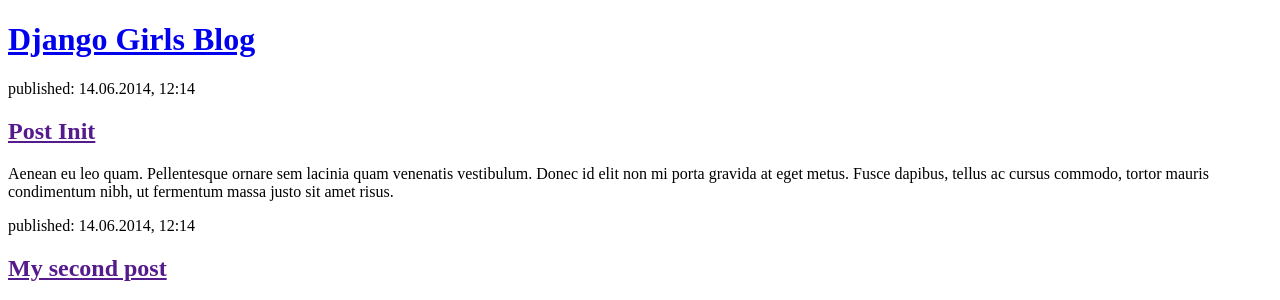
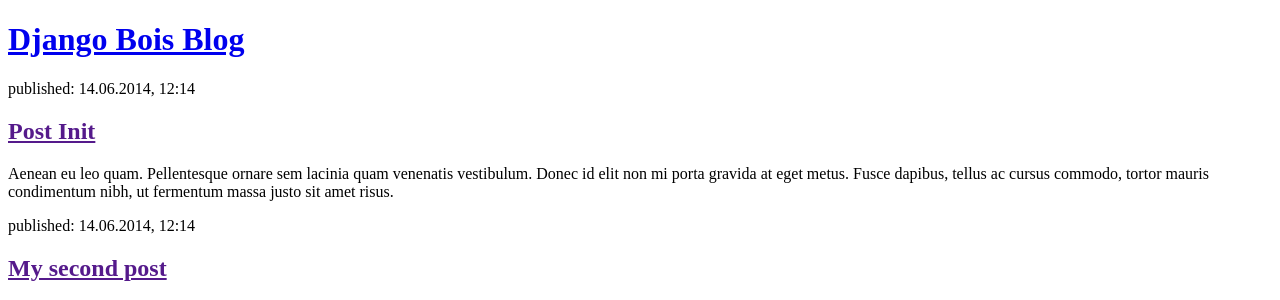
Before and after one commit to theotheobeats/djangobois, a Django app: page / in a window 1280 px wide. Shown: the top 300 px of the page. Run offline with Django 4.2, Linux system fonts and the light colour scheme.

Commit message:
dynamic data

```diff
--- a/blog/templates/blog/post_list.html
+++ b/blog/templates/blog/post_list.html
@@ -5,7 +5,7 @@
 	</head>
 	<body>
 		<header>
-			<h1><a href="/">Django Girls Blog</a></h1>
+			<h1><a href="/">Django Bois Blog</a></h1>
 		</header>
 
 		<article>
--- a/blog/views.py
+++ b/blog/views.py
@@ -1,5 +1,8 @@
 from django.shortcuts import render
+from django.utils import timezone
+from .models import Post
 
 # Create your views here.
 def post_list(request):
-    return render(request, 'blog/post_list.html')
+    posts = Post.objects.filter(published_date__lte=timezone.now()).order_by('published_date')
+    return render(request, 'blog/post_list.html', {'posts':posts})
```
